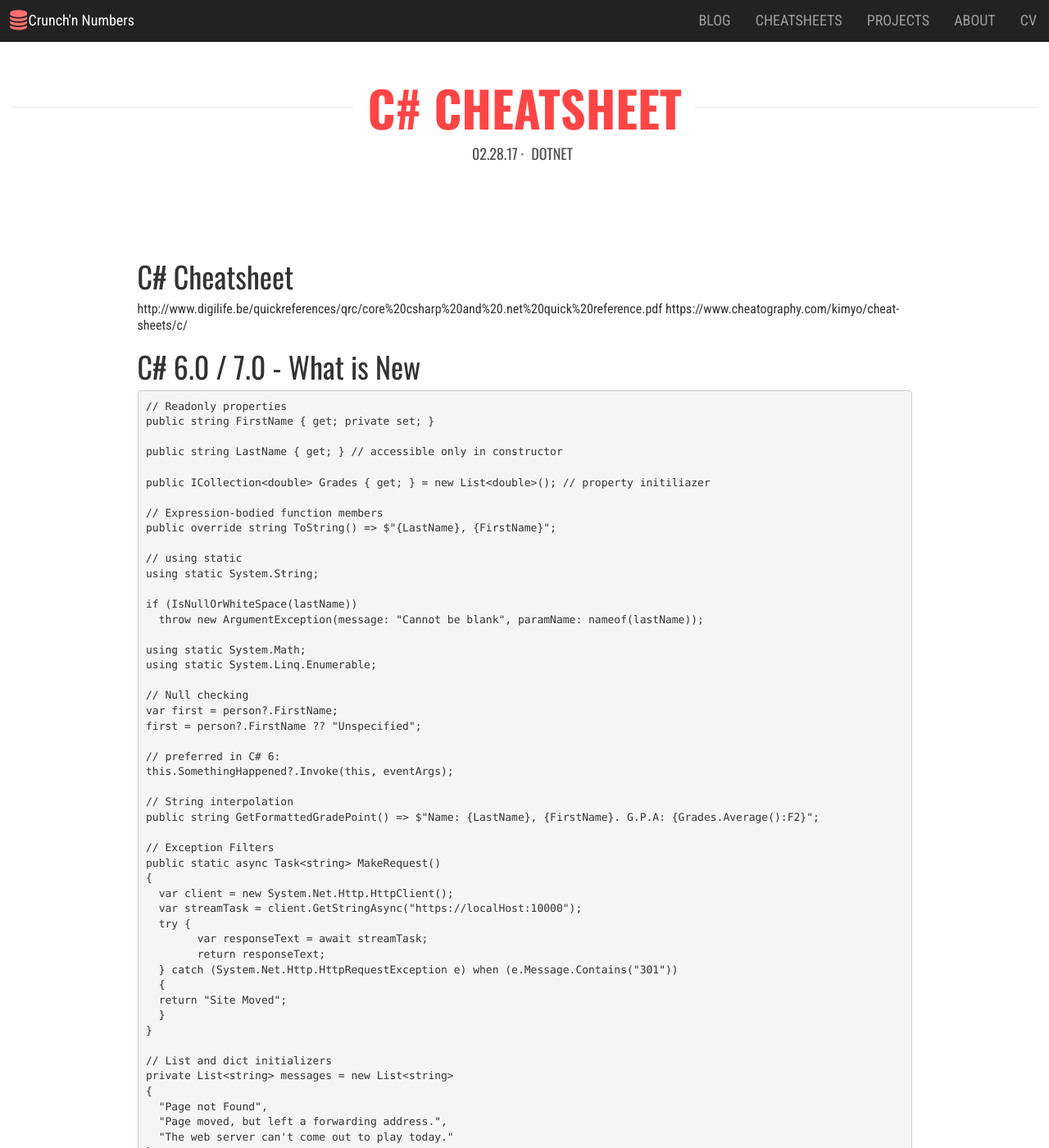
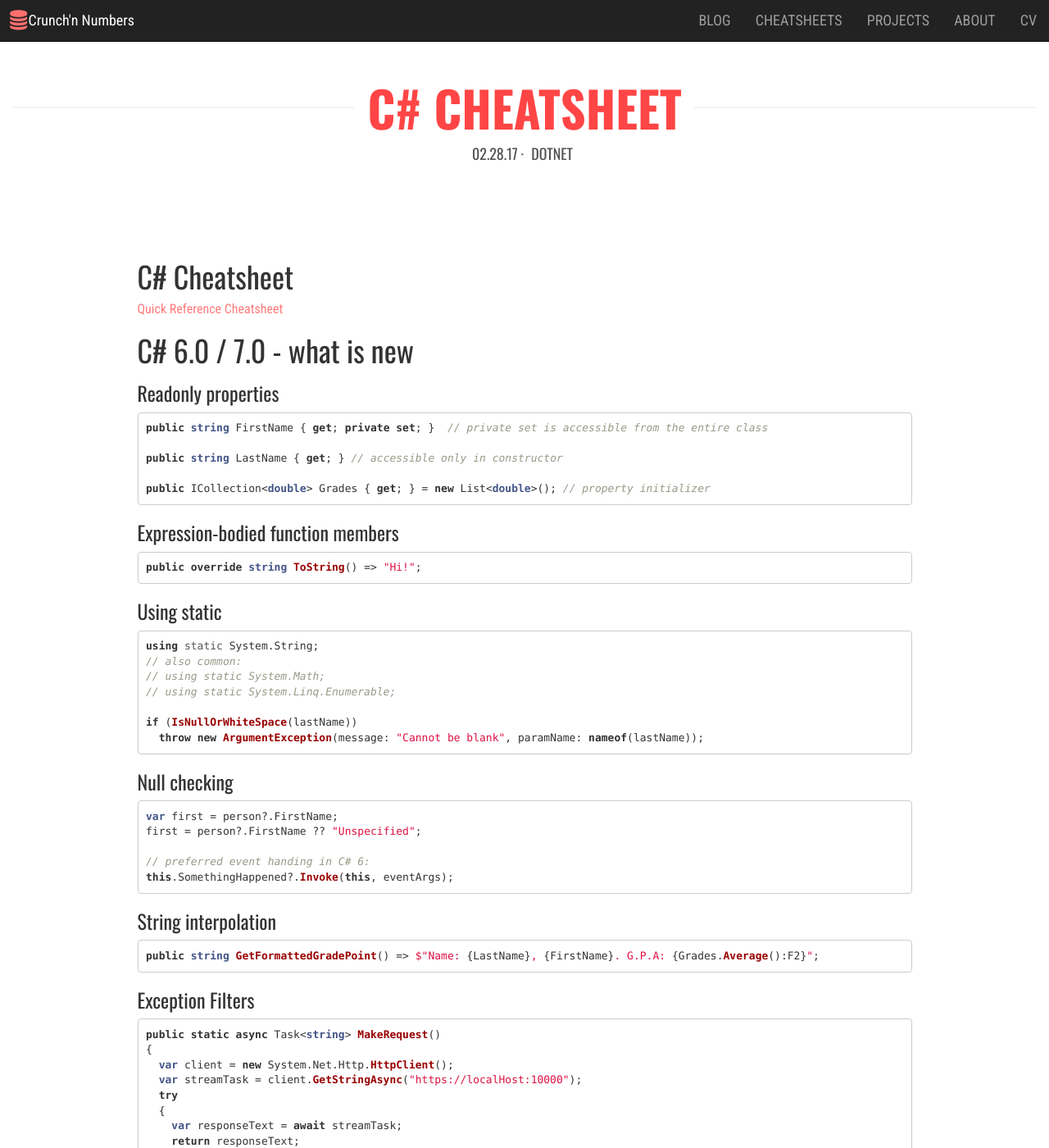
Before and after one commit to john-cd/john-cd.github.io, a Jekyll site: the page built from _cheatsheets/dotNET/csharp.md, in a window 1280 px wide and 1400 px high. Shown: the whole window at 82% size. Built offline with Jekyll 4.4.1, drawn with Linux system fonts in a browser that asks for light colours; nearby versions of some CDN libraries; comment, search, counter and statistics services are not loaded; some of the changed text lies outside the part shown.

Commit message:
update csharp.md

````diff
--- a/_cheatsheets/dotNET/csharp.md
+++ b/_cheatsheets/dotNET/csharp.md
@@ -2,61 +2,83 @@
 title: C# Cheatsheet
 category: dotNET
 tags: .NET C#
+comments: true
 ---
 
 # C# Cheatsheet
 
-http://www.digilife.be/quickreferences/qrc/core%20csharp%20and%20.net%20quick%20reference.pdf
-https://www.cheatography.com/kimyo/cheat-sheets/c/
+[Quick Reference](http://www.digilife.be/quickreferences/qrc/core%20csharp%20and%20.net%20quick%20reference.pdf)
+[Cheatsheet](https://www.cheatography.com/kimyo/cheat-sheets/c/)
 
 
-# C# 6.0 / 7.0 - What is New
+# C# 6.0 / 7.0 - what is new
 
-```C#
-// Readonly properties
-public string FirstName { get; private set; }
+### Readonly properties
+
+```csharp
+public string FirstName { get; private set; }  // private set is accessible from the entire class
 
 public string LastName { get; } // accessible only in constructor
 
-public ICollection<double> Grades { get; } = new List<double>(); // property initiliazer
+public ICollection<double> Grades { get; } = new List<double>(); // property initializer
+```
 
-// Expression-bodied function members
-public override string ToString() => $"{LastName}, {FirstName}";
+### Expression-bodied function members
 
-// using static
+```csharp
+public override string ToString() => "Hi!";
+```
+
+### Using static
+
+```csharp
 using static System.String;
+// also common:
+// using static System.Math;
+// using static System.Linq.Enumerable;
 
 if (IsNullOrWhiteSpace(lastName))
   throw new ArgumentException(message: "Cannot be blank", paramName: nameof(lastName));
+```
 
-using static System.Math;
-using static System.Linq.Enumerable;
+### Null checking
 
-// Null checking
+```csharp
 var first = person?.FirstName;
 first = person?.FirstName ?? "Unspecified";
 
-// preferred in C# 6:
+// preferred event handing in C# 6:
 this.SomethingHappened?.Invoke(this, eventArgs);
+```
 
-// String interpolation
+### String interpolation
+
+```csharp
 public string GetFormattedGradePoint() => $"Name: {LastName}, {FirstName}. G.P.A: {Grades.Average():F2}";
+```
 
-// Exception Filters
+### Exception Filters
+
+```csharp
 public static async Task<string> MakeRequest()
 {
   var client = new System.Net.Http.HttpClient();
   var streamTask = client.GetStringAsync("https://localHost:10000");
-  try {
-	var responseText = await streamTask;
-	return responseText;
-  } catch (System.Net.Http.HttpRequestException e) when (e.Message.Contains("301"))
+  try
+  {
+    var responseText = await streamTask;
+    return responseText;
+  }
+  catch (System.Net.Http.HttpRequestException e) when (e.Message.Contains("301"))
   {
   return "Site Moved";
   }
 }
+```
 
-// List and dict initializers
+### List and dict initializers
+
+```csharp
 private List<string> messages = new List<string>
 {
   "Page not Found",
@@ -70,14 +92,20 @@ private Dictionary<int, string> webErrors = new Dictionary<int, string>
   [302] = "Page moved, but left a forwarding address.",
   [500] = "The web server can't come out to play today."
 };
+```
 
-// out variables
+### Out variables
+
+```csharp
 if (int.TryParse(input, out int result))
     WriteLine(result);
 else
     WriteLine("Could not parse input");
+```
 
-// Tuples
+### Tuples
+
+```csharp
 var letters = ("a", "b");
 
 (string Alpha, string Beta) namedLetters = ("a", "b");
@@ -101,8 +129,11 @@ public class Point
   y = this.Y;
   }
 }
+```
 
-// ref return values
+### Ref return values
+
+```csharp
 public static ref int Find3(int[,] matrix, Func<int, bool> predicate)
 {
   for (int i = 0; i < matrix.GetLength(0); i++)
@@ -115,8 +146,11 @@ ref var item = ref MatrixSearch.Find3(matrix, (val) => val == 42);
 Console.WriteLine(item);
 item = 24;
 Console.WriteLine(matrix[4, 2]);
+```
 
-// local functions
+### Local functions
+
+```csharp
 public static IEnumerable<char> AlphabetSubset3(char start, char end)
 
 {
````
